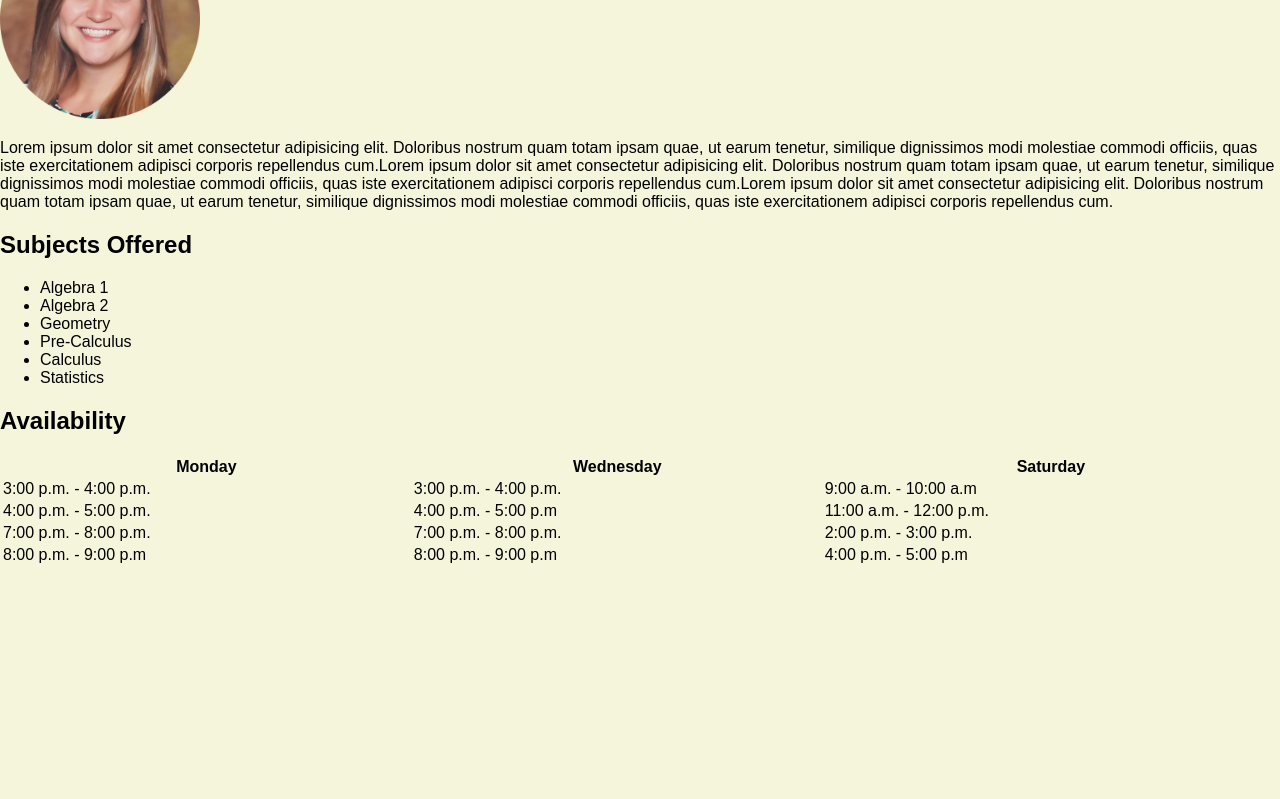
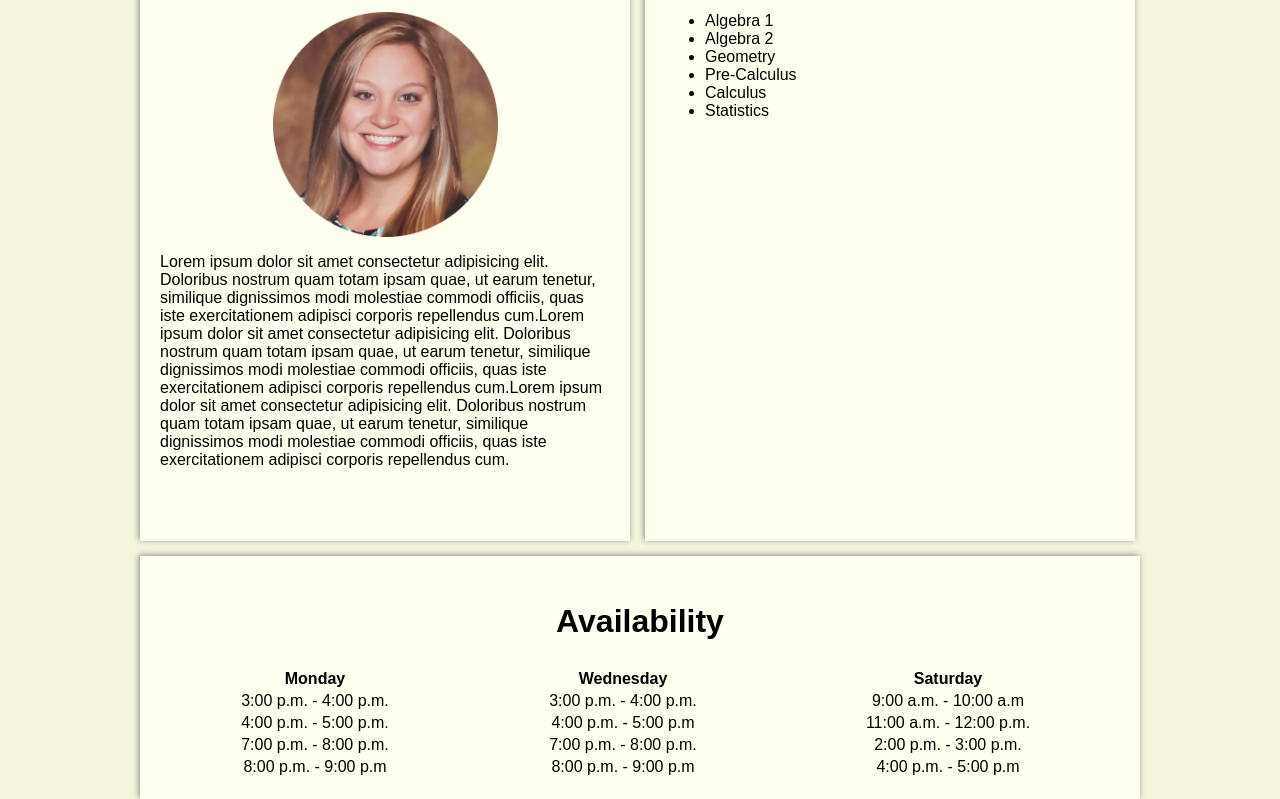
Before and after one commit to ddaglis1/Project01, a plain HTML site: page HomePage.html in a window 1280 px wide. Shown: the part 528-1327 px from the top of the page. Before the commit the page ends 1095 px from the top, so only its background shows below. Drawn offline with Linux system fonts and the light colour scheme; files whose address does not match are found by name.

Commit message:
lays out content blocks on homepage

```diff
--- a/HomePage.html
+++ b/HomePage.html
@@ -14,16 +14,17 @@
             <a href="C:\Workspace\Project01\TestimonialsPage.html">Testimonials</a>
             <a href="C:\Workspace\Project01\ContactPage.html">Contact</a>
         </div>
-        <article>
+        <main>
+        <article id="about">
             <h2>About Sarah</h2>
             <div>
-                <img src="C:\Workspace\Project01\images\sarah.png" width="200" alt="Photo of Sarah">
+                <img src="C:\Workspace\Project01\images\sarah.png" width="200" alt="Photo of Sarah" class="center">
             </div>
             <p>
                 Lorem ipsum dolor sit amet consectetur adipisicing elit. Doloribus nostrum quam totam ipsam quae, ut earum tenetur, similique dignissimos modi molestiae commodi officiis, quas iste exercitationem adipisci corporis repellendus cum.Lorem ipsum dolor sit amet consectetur adipisicing elit. Doloribus nostrum quam totam ipsam quae, ut earum tenetur, similique dignissimos modi molestiae commodi officiis, quas iste exercitationem adipisci corporis repellendus cum.Lorem ipsum dolor sit amet consectetur adipisicing elit. Doloribus nostrum quam totam ipsam quae, ut earum tenetur, similique dignissimos modi molestiae commodi officiis, quas iste exercitationem adipisci corporis repellendus cum.
             </p>
         </article>
-        <article>
+        <article id="subjects">
             <h2>Subjects Offered</h2>
             <ul>
                 <li>Algebra 1</li>
@@ -34,9 +35,9 @@
                 <li>Statistics</li>
             </ul>
         </article>
-        <section>
+        <article>
             <h2>Availability</h2>
-            <table style="width:100%">
+            <table id="table" style="width:100%">
                 <tr>
                     <th>Monday</th>
                     <th>Wednesday</th>
@@ -63,6 +64,7 @@
                     <td>4:00 p.m. - 5:00 p.m</td>
                   </tr>
             </table>
-        </section>
+        </article>
+        </main>
     </body>
 </html>
--- a/styles.css
+++ b/styles.css
@@ -13,6 +13,7 @@ header h1 {
     text-shadow: -1px 0 black, 0 1px black, 1px 0 black, 0 -1px black;
     border: 25px goldenrod dotted;
     text-align: center;
+    background-color: ivory;
 
 }
 
@@ -41,3 +42,65 @@ header h1 {
   background-color: #4CAF50;
   color: white;
 }
+
+article {
+  margin: auto;
+  padding: 20px 20px;
+  box-shadow: -1px -1px 6px #888888;
+  background-color: ivory;
+
+}
+
+#about #subjects {
+  display: flex;
+}
+
+#about {
+  float: left;;
+  object-position: center;
+  width: 450px;
+  height: 600px;
+  margin-top: 50px;
+  margin-bottom: 15px;
+  display: inline-block;
+
+}
+
+#subjects {
+  position: relative;
+  width: 450px;
+  height: 600px;
+  margin-top: 50px;
+  margin-left: 15px;
+  margin-bottom: 15px;
+  display: inline-block;
+}
+
+h2 {
+  text-align: center;
+  font-size: 32px;
+}
+
+.center {
+  display: block;
+  margin-left: auto;
+  margin-right: auto;
+  width: 50%;
+}
+
+#table {
+  width: 1000px;
+  height: 100px;
+  text-align: center;
+  ;
+}
+
+main {
+  width: 1000px;
+  align-content: center;
+  margin: auto;
+  background-color: beige;
+
+
+
+}
```
